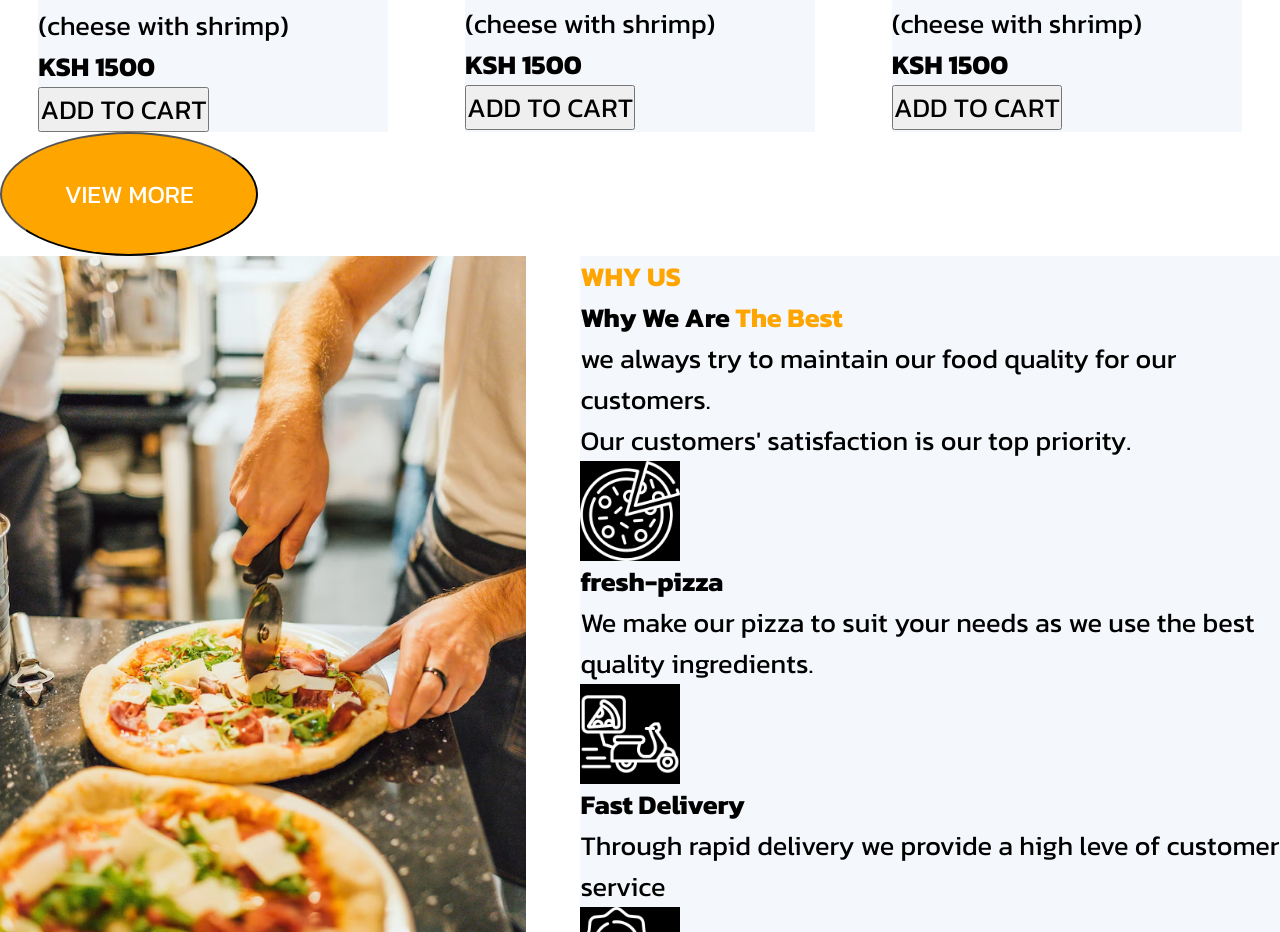
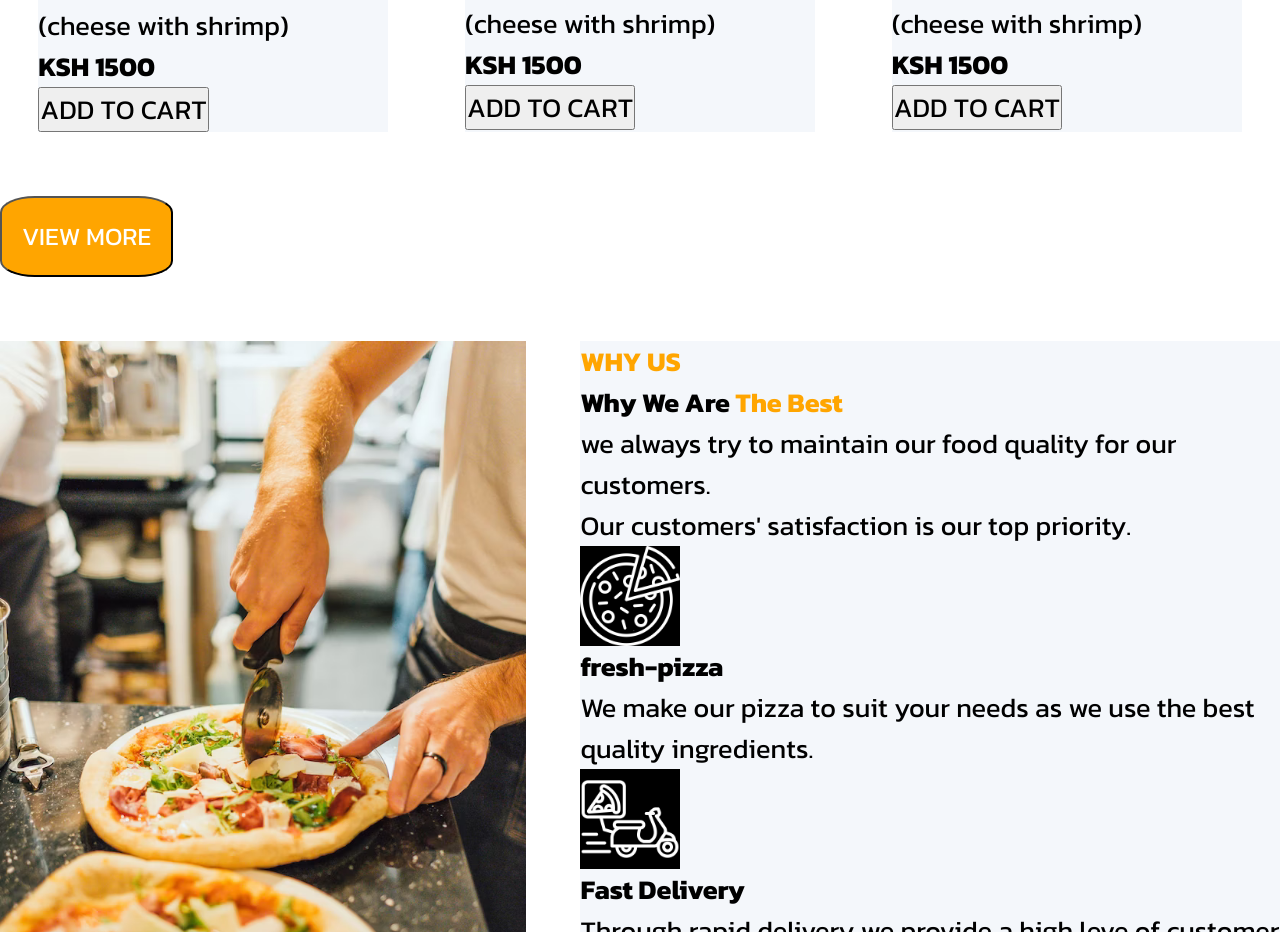
Before and after one commit to lumwachi25418/Pizzaara-deliveries, a plain HTML site: page index.html in a window 1280 px wide. Shown: the part 1578-2510 px from the top of the page. Drawn offline with Linux system fonts and the light colour scheme.

Commit message:
added style

```diff
--- a/css/sections/menu.css
+++ b/css/sections/menu.css
@@ -41,11 +41,13 @@
   display: flex;
     text-align:center;
     background-color:orange;
-    padding:10px;
     color: white;
-  padding: 2rem 3rem;
+  padding: 20px;
   font-size: 1.2rem;
-  border-radius:60%;
+  border-radius:20%;
+  margin-top: 5%;
+  margin-bottom: 5%;
+  flex-wrap: wrap;
   }
   .orange{
     justify-content: space-between;
```
